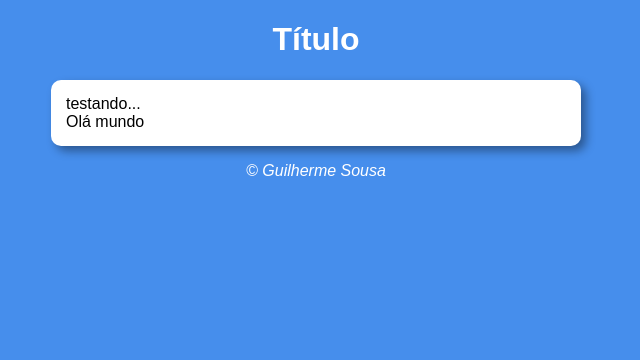
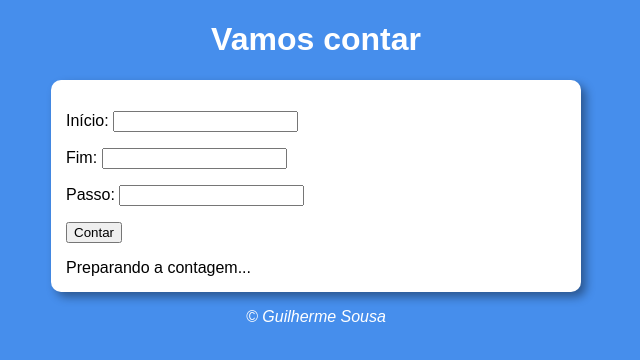
Before and after one commit to Gui-Sousa-D-Cruz/javascript, a plain HTML site: page exercicios/ex016/modelo.html in a window 1280 px wide. Shown: the whole page, without its empty margins (324-964 px from the left). Drawn offline with Linux system fonts and the light colour scheme.

Commit message:
exercicio 18

```diff
--- a/exercicios/ex016/modelo.html
+++ b/exercicios/ex016/modelo.html
@@ -4,16 +4,29 @@
     <meta charset="UTF-8">
     <meta http-equiv="X-UA-Compatible" content="IE=edge">
     <meta name="viewport" content="width=device-width, initial-scale=1.0">
-    <title>Modelo de Exercicio</title>
+    <title>Super Contador</title>
     <link rel="stylesheet" href="style.css">
 </head>
 <body>
     <header>
-        <h1>Título</h1>
+        <h1>Vamos contar</h1>
     </header>
     <section>
-        <div>testando...</div>
-        <div>Olá mundo</div>
+        <div id="dados">
+            <p>
+                Início: <input type="number" name="inicio" id="txti">
+            </p>
+            <p>
+                Fim: <input type="number" name="fim" id="txtf">
+            </p>
+            <p>
+                Passo: <input type="number" name="passo" id="txtp">
+            </p>
+            <p>
+                <input type="button" value="Contar" onclick="contar()">
+            </p>
+        </div>
+        <div id="res">Preparando a contagem...</div>
     </section>
     <footer>
         <p>&copy; Guilherme Sousa</p>
--- a/exercicios/ex016/script.js
+++ b/exercicios/ex016/script.js
@@ -1 +1,35 @@
-window.alert('Olá')
+function contar(){
+    let ini = document.getElementById('txti')
+    let fim = document.getElementById('txtf')
+    let passo = document.getElementById('txtp')
+    let res = document.getElementById('res')
+
+    if(ini.value.length == 0 || fim.value.length == 0 ) {
+        res.innerHTML = 'Impossivel contar'
+    } else {
+        res.innerHTML = 'Contando: <br>'
+        let i = Number(ini.value)
+        let f = Number(fim.value)
+        let p = Number(passo.value)
+
+        if(p <=0 ) {
+            window.alert('Passo invalido considenrando: PASSO = 1')
+            p = 1
+        }
+        if (i < f){
+            //Contagem crescente
+            for(let c = i ; c <= f ; c += p) {
+                res.innerHTML += ` ${c} \u{27A1}	 `
+            }
+        } else {
+            //contagem regressiva
+            for(let c = i; c >= f; c -= p)
+            res.innerHTML += ` ${c} \u{27A1}	 `
+        }
+        res.innerHTML += `\u{1F3C1}`
+
+    }
+
+
+
+}
--- /dev/null
+++ b/exercicios/ex017/style.css
@@ -0,0 +1,28 @@
+@charset "UTF-8";
+
+body{
+
+    background-color: rgb(70, 142, 236);
+    font: normal 1em Arial;
+}
+
+header{
+    color: white;
+    text-align: center;
+}
+
+section{
+    background-color: white;
+    border-radius: 10px;
+    padding: 15px;
+    width: 500px;
+    margin: auto;
+    box-shadow: 5px 5px 10px rgba(0, 0, 0, 0.39);
+
+}
+
+footer{
+    color: white;
+    text-align: center;
+    font-style: italic;
+}
--- /dev/null
+++ b/exercicios/ex018/script.js
@@ -0,0 +1 @@
+window.alert('Olá')
--- /dev/null
+++ b/exercicios/ex018/style.css
@@ -0,0 +1,28 @@
+@charset "UTF-8";
+
+body{
+
+    background-color: rgb(70, 142, 236);
+    font: normal 1em Arial;
+}
+
+header{
+    color: white;
+    text-align: center;
+}
+
+section{
+    background-color: white;
+    border-radius: 10px;
+    padding: 15px;
+    width: 500px;
+    margin: auto;
+    box-shadow: 5px 5px 10px rgba(0, 0, 0, 0.39);
+
+}
+
+footer{
+    color: white;
+    text-align: center;
+    font-style: italic;
+}
```
Also changed, not shown: exercicios/ambiente2.js (+9 -5 lines), exercicios/ex017/modelo.html (added, +32 -0 lines), exercicios/ex017/script.js (added, +18 -0 lines), exercicios/ex018/modelo.html (added, +23 -0 lines).
